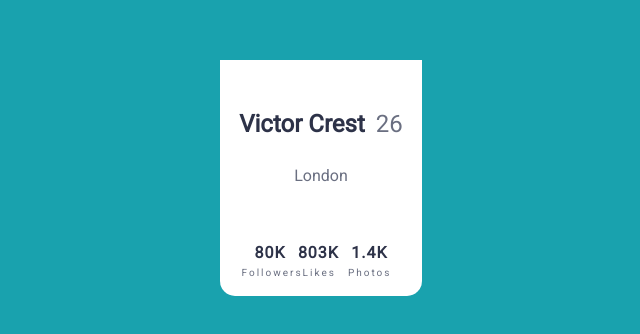
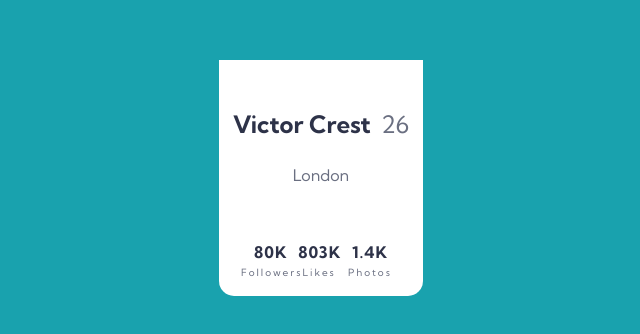
Before and after one commit to rick1200/card, a plain HTML site: page index.html in a window 1280 px wide. Shown: the part 222-556 px from the top of the page, 319-959 px from the left. Drawn offline with Linux system fonts and the light colour scheme.

Commit message:
Fixed background image display issue

```diff
--- a/index.html
+++ b/index.html
@@ -5,8 +5,6 @@
   <meta name="viewport" content="width=device-width, initial-scale=1.0"> <!-- displays site properly based on user's device -->
 
   <link rel="icon" type="image/png" sizes="32x32" href="./images/favicon-32x32.png">
-  <link rel="preconnect" href="https://fonts.gstatic.com">
-  <link href="https://fonts.googleapis.com/css2?family=Roboto&display=swap" rel="stylesheet">
   <link rel="stylesheet" href="style.css">
 
   <title>Frontend Mentor | Profile card component</title>
--- a/style.css
+++ b/style.css
@@ -1,9 +1,20 @@
+/* Import font style */
+@import url('https://fonts.googleapis.com/css2?family=Kumbh+Sans:wght@400;700&display=swap" rel="stylesheet');
+
+:root {
+    /* Color var declarations */
+    --backgroundColor: hsl(185, 75%, 39%);
+    --colorWhite: #fff;
+    --veryDarkDesaturatedBlue: hsl(229, 23%, 23%);
+    --darkGrayishBlue: hsl(227, 10%, 46%)
+}
+
 * {
     box-sizing: border-box;
 }
 
 body {
-    font-family: 'Roboto', sans-serif;
+    font-family: 'Kumbh Sans', sans-serif;
     line-height: 1.6;
     min-height: 100vh;
     display: grid;
@@ -12,8 +23,8 @@ body {
     padding: 0;
     background: url(images/bg-pattern-top.svg), url(images/bg-pattern-bottom.svg);
     background-repeat: no-repeat;
-    background-position: left -250px top -350px, right -200px top 450px;
-    background-color: hsl(185, 75%, 39%);
+    background-position: right calc(47vw + 15%) bottom calc(65vh - 15vw), left calc(40vw + 25%) top calc(72vh - 10vw);
+    background-color: var(--backgroundColor);
 }
 
 .card-container {
@@ -29,7 +40,7 @@ body {
 }
 
 .bottom-container {
-    background: white;
+    background: var(--colorWhite);
     border-radius: 0 0 15px 15px;
 }
 
@@ -67,11 +78,11 @@ ul {
 }
 
 .dark-text {
-    color: hsl(229, 23%, 23%);
+    color: var(--veryDarkDesaturatedBlue);
 }
 
 .light-text {
-    color: hsl(227, 10%, 46%)
+    color: var(--darkGrayishBlue);
 }
 
 .social-stat-headings-text {
@@ -90,5 +101,5 @@ ul {
 #profile-img {
     border-radius: 50%;
     margin-top: -45px;
-    border: 7px solid white;
+    border: 7px solid var(--whiteColor);
 }
```
